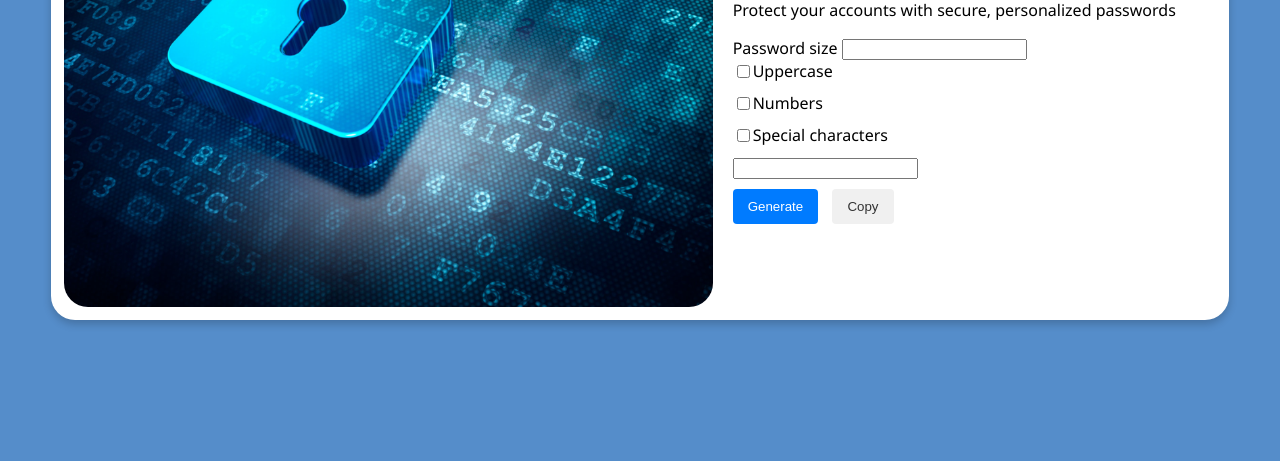
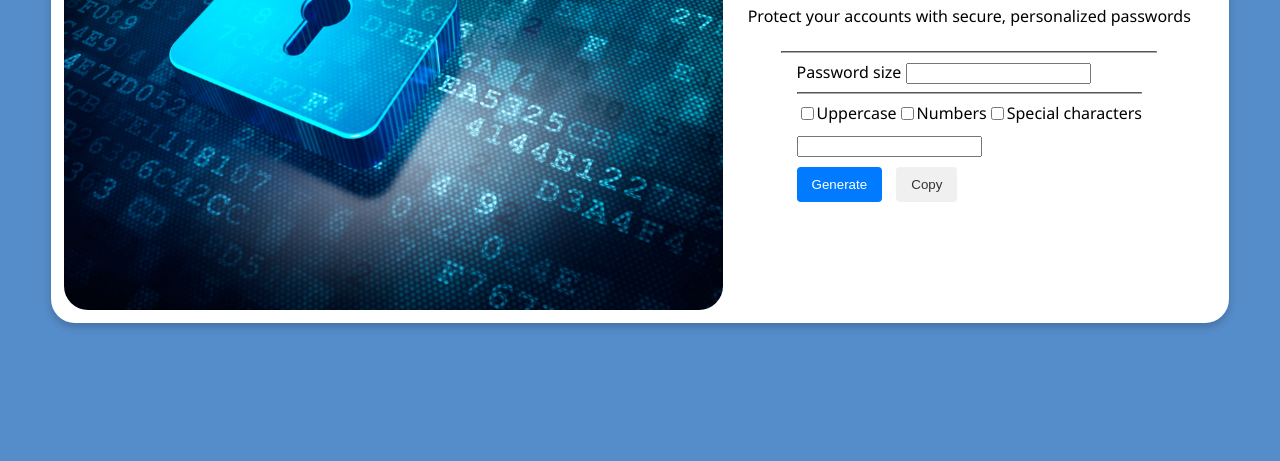
Before and after one commit to brennorcsilva/52-Week-Project, a plain HTML site: page Secure password generator/index.html in a window 1280 px wide. Shown: the part 339-800 px from the top of the page. Drawn offline with Linux system fonts and the light colour scheme.

Commit message:
I continue to fix the HTML and CSS parts

```diff
--- a/Secure password generator/index.html
+++ b/Secure password generator/index.html
@@ -13,16 +13,23 @@
         </div>
 
         <div class="form-section">
-            <h1>Secure Password Generator</h1>
-            <p>Protect your accounts with secure, personalized passwords</p>
+
+            <div class="text">
+                <h1>Secure Password Generator</h1>
+                <p>Protect your accounts with secure, personalized passwords</p>
+            </div>
+
+            <hr style="border-color:#aaa; box-sizing:border-box; width:80%;"/>
 
             <form id="password-form">
-                <!-- size -->
-                <label for="password-size">Password size</label>
-                <input type="number" id="password-size" value="" min="1">
+                <div class="right">
+                    <!-- size -->
+                    <label for="password-size">Password size</label>
+                    <input type="number" id="password-size" value="" min="1">
+                    <hr style="border-color:#aaa; box-sizing:border-box; width:100%;"/>
+                </div>
 
                 <div class="options">
-
                     <!-- uppercase -->
                     <label><input type="checkbox" id="uppercase">Uppercase</label>
                     <!-- numbers -->
--- a/Secure password generator/script.js
+++ b/Secure password generator/script.js
@@ -1,10 +1,10 @@
 document.getElementById('generate-btn').addEventListener('click', async () => {
-    console.log(
-        document.getElementById('password-size'),
-        document.getElementById('uppercase'),
-        document.getElementById('numbers'),
-        document.getElementById('special')
-      );
+    // console.log(
+    //     document.getElementById('password-size'),
+    //     document.getElementById('uppercase'),
+    //     document.getElementById('numbers'),
+    //     document.getElementById('special')
+    //   );
 
     const passwordSize = document.getElementById('password-size').value;
     const includeUppercase = document.getElementById('uppercase').checked;
--- a/Secure password generator/style.css
+++ b/Secure password generator/style.css
@@ -18,6 +18,7 @@ body {
     width: 90%;
 }
 
+
 .image-section {
     width: 70%;
 }
@@ -28,13 +29,18 @@ body {
 }
 
 .form-section {
-    padding: 20px;
+    padding: 1%;
     width: 50%;
     display: flex;
     flex-direction: column;
     justify-content: center;
+    align-items: center;
 }
 
+.options{
+    display: flex;
+    flex-direction: row;
+}
 .options label {
     display: flex;
     align-items: center;
```
